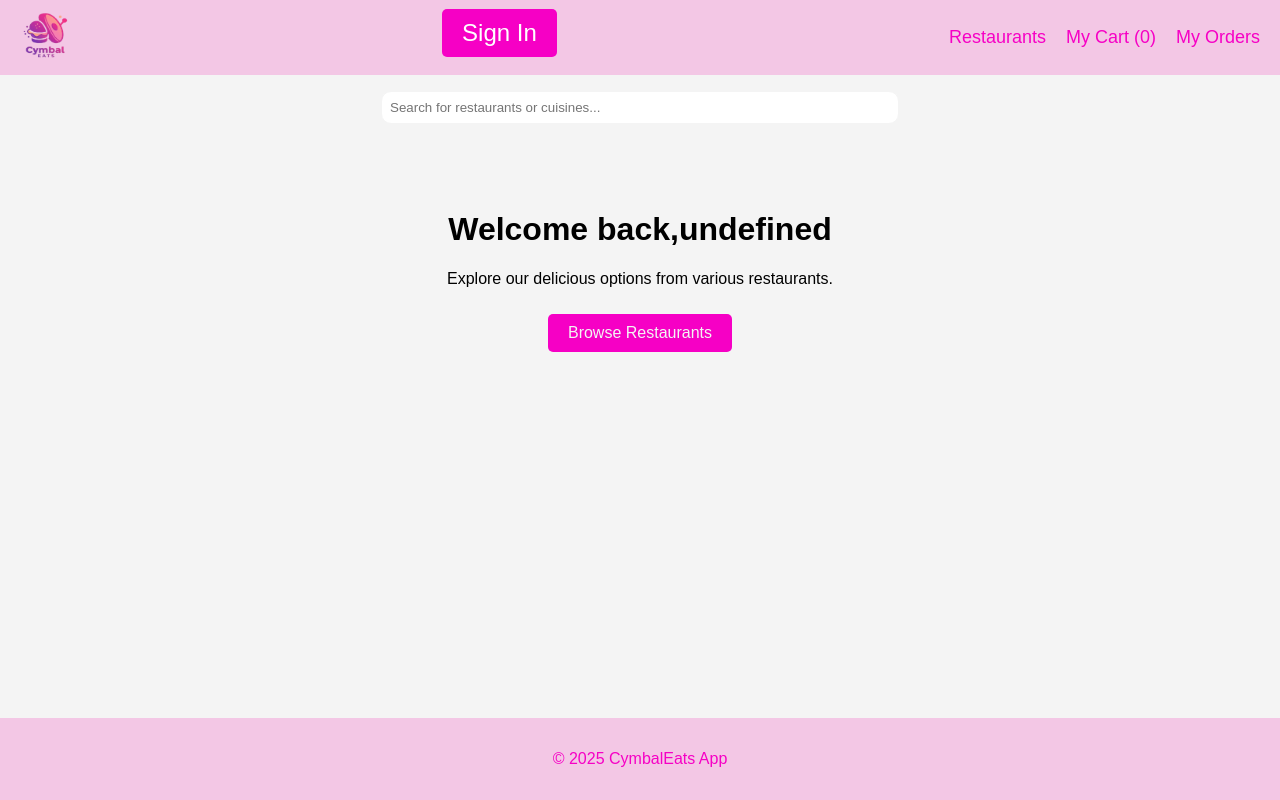
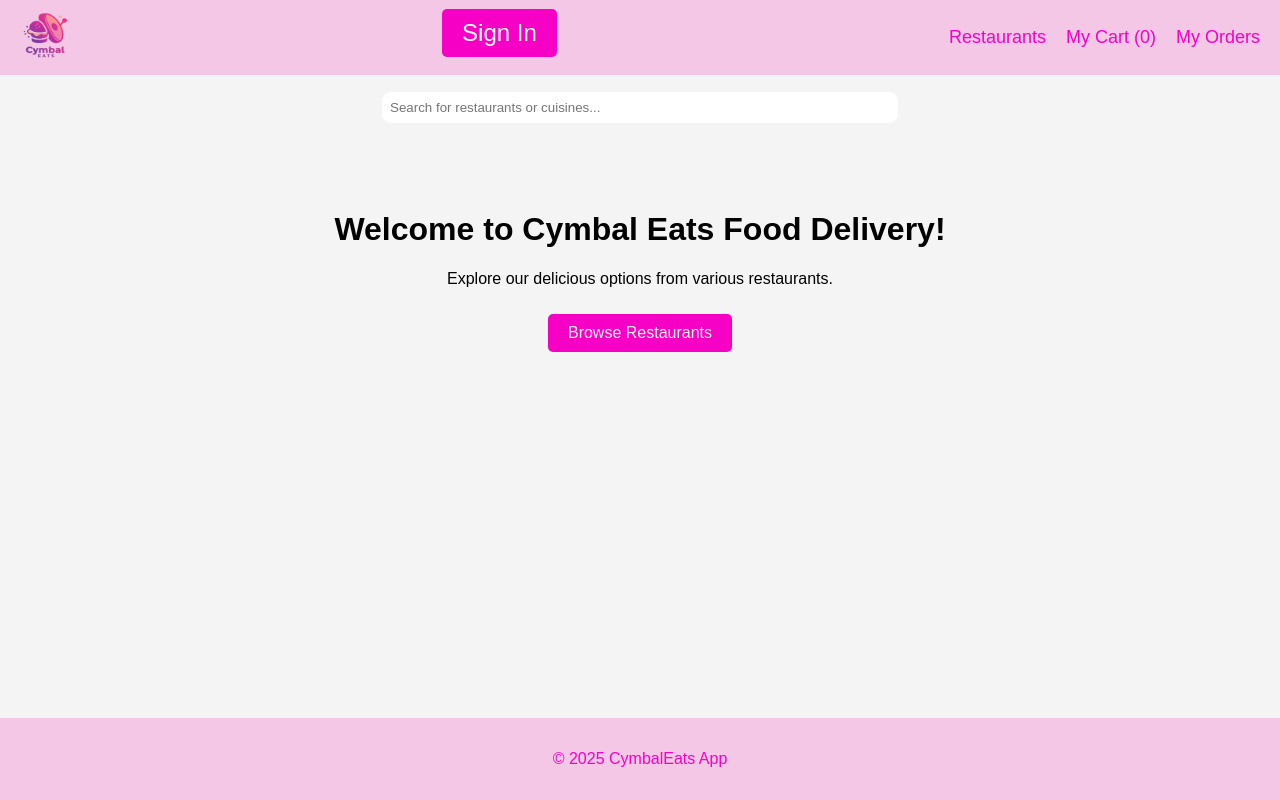
Before and after one commit to Rasadus03/cymbal-eats-DevSecOps-demo, a React (Create React App) app in the folder cymbal-eats-fe/: page / in a window 1280 px wide. Built offline with nearby package versions, Linux system fonts and the light colour scheme; no server answers.

Commit message:
Revert back to original

```diff
--- a/cymbal-eats-fe/src/components/HomePage.js
+++ b/cymbal-eats-fe/src/components/HomePage.js
@@ -4,21 +4,12 @@ import { Link } from 'react-router-dom';
 import PropTypes from 'prop-types';
 
 function HomePage({customer}) {
-  const [welcome, setWelcome] = useState([]);
-   useEffect(() => {
- console.log ("customer"+JSON.stringify(customer));
- if (customer instanceof Map ) {
-   const customerName = customer.get("name")
-  setWelcome( "Welcome back," +customerName);
- } else {
-   setWelcome("Welcome to Cymbal Eats Food Delivery!");
- }
-    }, [customer]);
 
 
   return (
     <div className="home-page">
-              <h1>{welcome}</h1>
+                  <h1>Welcome to Cymbal Eats Food Delivery!</h1>
+
       <p>Explore our delicious options from various restaurants.</p>
         <Link to="/restaurants" className='link-to-restaurants-button'>Browse Restaurants</Link>
     </div>
```
